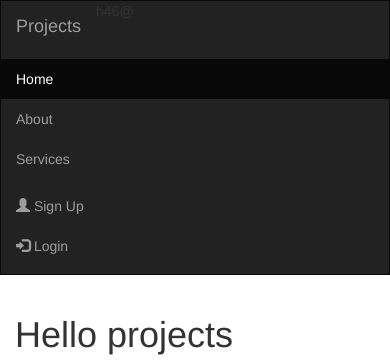
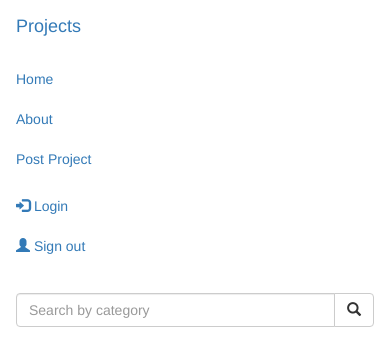
Before and after one commit to Faihope/Portfolio-projects, a Django app: page / in a window 390 px wide. Shown: the top 364 px of the page. Run offline with Django 3.2, Linux system fonts and the light colour scheme; data that the repository does not hold is empty; some libraries are stand-ins or nearby versions.

Commit message:
Add search button,its view function and url

```diff
--- a/project/templates/home.html
+++ b/project/templates/home.html
@@ -2,12 +2,42 @@
 
 
 {% block content%}
-<div class="container">
-    <div class="row">
-        <div class="col-md-4">
-            <h1>Hello projects</h1>
+<div class="body"
+    style="background-image: url('https://images.unsplash.com/photo-1626494988966-4c3a81b3e056?ixid=MnwxMjA3fDB8MHxlZGl0b3JpYWwtZmVlZHw4OXx8fGVufDB8fHx8&ixlib=rb-1.2.1&auto=format&fit=crop&w=500&q=60'); background-repeat: no-repeat; margin-top: 0px; background-size: cover; height: 50%;">
+<h1 class="text-center">Welcome to Projects app..</h1>
+<p class="text-center">Feel free to rate it as you wish</p>
+<h2 class="text-center " style="margin-top: 10%;">RateIt</h2>
+<ul style="display: flex; margin-top: 3%;" class="text-center">
+    <li>Design</li>
+    <li class="">Usability</li>
+    <li>Creativity</li>
+</ul>
+
+    <div class="container">
+        <div class="row">
+            {% for project in projects %}
+            <div class=" col-sm-8 col-md-8 col-lg-8">
+                <div class="card my-2 ">
+                    <div class="card-header bg-transparent border-light">
+
+
+                        <p class="ml-4"> {{user}}</p>
+                    </div>
+
+                    <p class="cap ml-4">{{project.name}}</p>
+<a href=" {{project.projects}}"></a>
+
+
+                </div>
+            </div>
+            {% empty %}
+            <h2>No projects ....</h2>
+            {% endfor %}
         </div>
     </div>
 </div>
+<div>
+
+</div>
 
 {% endblock%}
--- a/project/templates/navbar.html
+++ b/project/templates/navbar.html
@@ -2,22 +2,37 @@
 
 {% block nav%}
 
-<nav class="navbar navbar-inverse">
+<nav class="navbar navbar-light">
     <div class="container-fluid">
       <div class="navbar-header">
-        <a class="navbar-brand" href="#">Projects</a>h46@
+        <a class="navbar-brand" href="#">Projects</a>
 
       </div>
       <ul class="nav navbar-nav">
         <li class="active"><a href="{%url 'Home'%}">Home</a></li>
         <li><a href="#">About</a></li>
-        <li><a href="#">Services</a></li>
+        <li><a href="{% url 'uploadImage'%}">Post Project</a></li>
+
       </ul>
       <ul class="nav navbar-nav navbar-right">
-        <li><a href="#"><span class="glyphicon glyphicon-user"></span> Sign Up</a></li>
-        <li><a href="#"><span class="glyphicon glyphicon-log-in"></span> Login</a></li>
+        <li><a href="{% url 'loginpage'%}"><span class="glyphicon glyphicon-log-in"></span> Login</a></li>
+        <li><a href="{% url 'logout'%}"><span class="glyphicon glyphicon-user"></span> Sign out</a></li>
+
       </ul>
     </div>
+    <div class="col-sm-4 col-md-4 navbar-right">
+
+        <form class="navbar-form" role="search" action="{% url 'search_results' %}">
+
+          <div class="input-group">
+            <input type="text" class="form-control" placeholder="Search by category" name="category_name">
+            <div class="input-group-btn">
+              <button class="btn btn-default" type="submit"><i class="glyphicon glyphicon-search"></i></button>
+            </div>
+          </div>
+
+        </form>
+      </div>
   </nav>
 
 {% endblock%}
--- a/project/urls.py
+++ b/project/urls.py
@@ -5,7 +5,13 @@
 
 urlpatterns=[
     path('',views.Home,name='Home'),
-    url(r'register/',views.RegisterUser,name='RegisterUser'),
-    url(r'login/',views.loginpage,name='loginpage'),
+    url(r'^register/',views.RegisterUser,name='RegisterUser'),
+    url(r'^login/',views.loginpage,name='loginpage'),
+    url(r'^logout/',views.logout,name='logout'),
+    url(r'^uploadImage/$',views.uploadImage,name = 'uploadImage'),
+    url(r'^search/', views.search_results, name='search_results')
+
+
+
 
 ]
--- a/project/views.py
+++ b/project/views.py
@@ -1,14 +1,21 @@
+from project.models import PostProjects
 from django.shortcuts import render,redirect
 from django.contrib import messages
-from .forms import CreateUserForm
+from .forms import CreateUserForm,ImageForm
 from django.contrib.auth import authenticate,login,logout as dj_login
+from django.contrib.auth.decorators import login_required
+
 
 
 # Create your views here.
 
 def Home(request):
+    projects=PostProjects.objects.all()
+    user=request.user
 
-    return render(request,'home.html')
+    context= { 'projects':projects,'user':user}
+
+    return render(request,'home.html',context)
 
 def RegisterUser(request):
 
@@ -37,9 +44,41 @@
         user = authenticate(request,username=username,password=password)
         if user is not None:
             login(request,user)
-            return redirect('home')
+            return redirect('Home')
         else:
             messages.info(request,'Username or password is incorrect')
 
     context={}
     return render(request,'login.html',context)
+
+@login_required(login_url='loginpage')
+def logout(request):
+
+    return redirect('loginpage')
+
+def uploadImage(request):
+    if request.method == "POST":
+
+        form=ImageForm(data=request.POST,files=request.FILES)
+        if form.is_valid():
+            form.save()
+            obj=form.instance
+        return redirect('Home')
+    else:
+        form=ImageForm()
+        img=PostProjects.objects.all()
+    return render(request,"index.html",{"form":form})
+
+def search_results(request):
+
+    if 'name' in request.GET and request.GET["name"]:
+        search_term = request.GET.get("name")
+
+        searched_name = PostProjects.search_by_name(search_term)
+        message = f"{search_term}"
+
+        return render(request, 'search.html',{"message":message,"name": searched_name})
+
+    else:
+        message = "You haven't searched for any term"
+        return render(request, 'search.html',{"message":message})
```
Also changed, not shown: project/forms.py (+7 -0 lines), project/models.py (+15 -5 lines), project/templates/index.html (added, +41 -0 lines), project/templates/login.html (+9 -14 lines), project/templates/register.html (+27 -18 lines), project/templates/search.html (added, +25 -0 lines), projectprofiles/settings.py (+9 -0 lines), project/migrations/0002_auto_20210717_1822.py (added), project/migrations/0003_alter_postprojects_projects.py (added).
